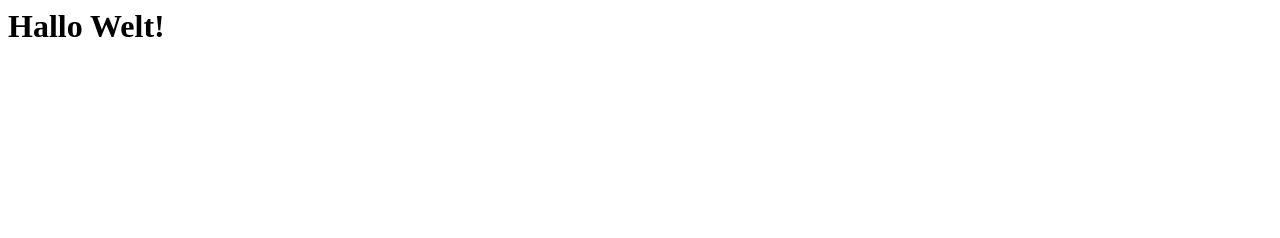
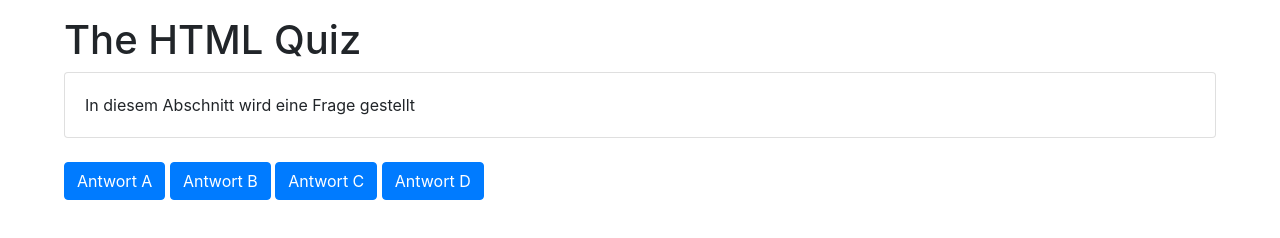
Before and after one commit to DorianaTeodora/quizapp, a plain HTML site: page index.html in a window 1280 px wide. Drawn offline with nearby package versions, Linux system fonts and the light colour scheme.

Commit message:
Added Bootstrap and basic style

```diff
--- a/index.html
+++ b/index.html
@@ -2,10 +2,23 @@
 
 <head>
     <title>Quizapp</title>
+    <link rel="stylesheet" href="node_modules\bootstrap\dist\css\bootstrap.min.css">
+    <link rel="stylesheet" href="style.css">
 </head>
 
 <body>
-    <h1>Hallo Welt!</h1>
+    <h1>The HTML Quiz</h1>
 </body>
+<div class="card">
+    <div class="card-body">
+        In diesem Abschnitt wird eine Frage gestellt
+    </div>
+</div>
+<div class="mt-4">
+    <button class="btn btn-primary">Antwort A</button>
+    <button class="btn btn-primary">Antwort B</button>
+    <button class="btn btn-primary">Antwort C</button>
+    <button class="btn btn-primary">Antwort D</button>
+</div>
 
 </html>
--- /dev/null
+++ b/style.css
@@ -0,0 +1,5 @@
+body {
+    padding: 16px;
+    padding-left: 64px;
+    padding-right: 64px;
+}
```
